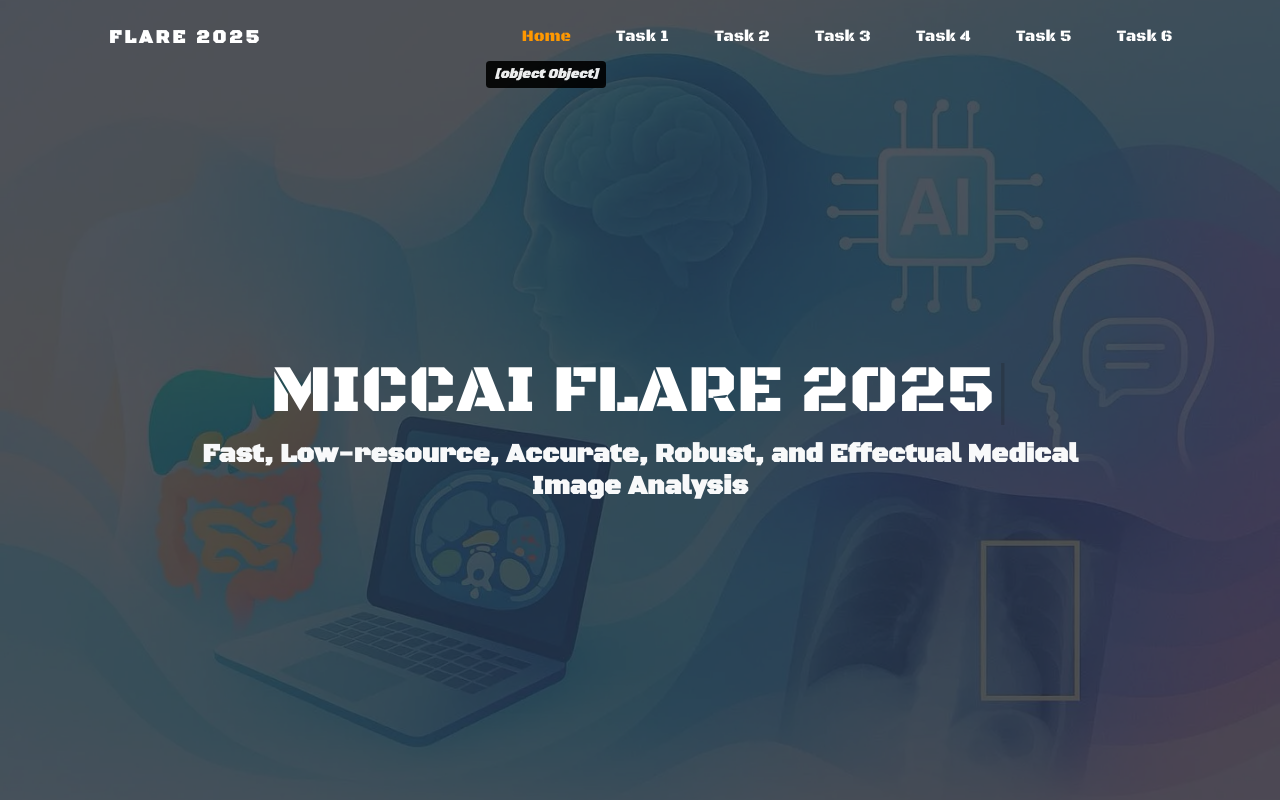
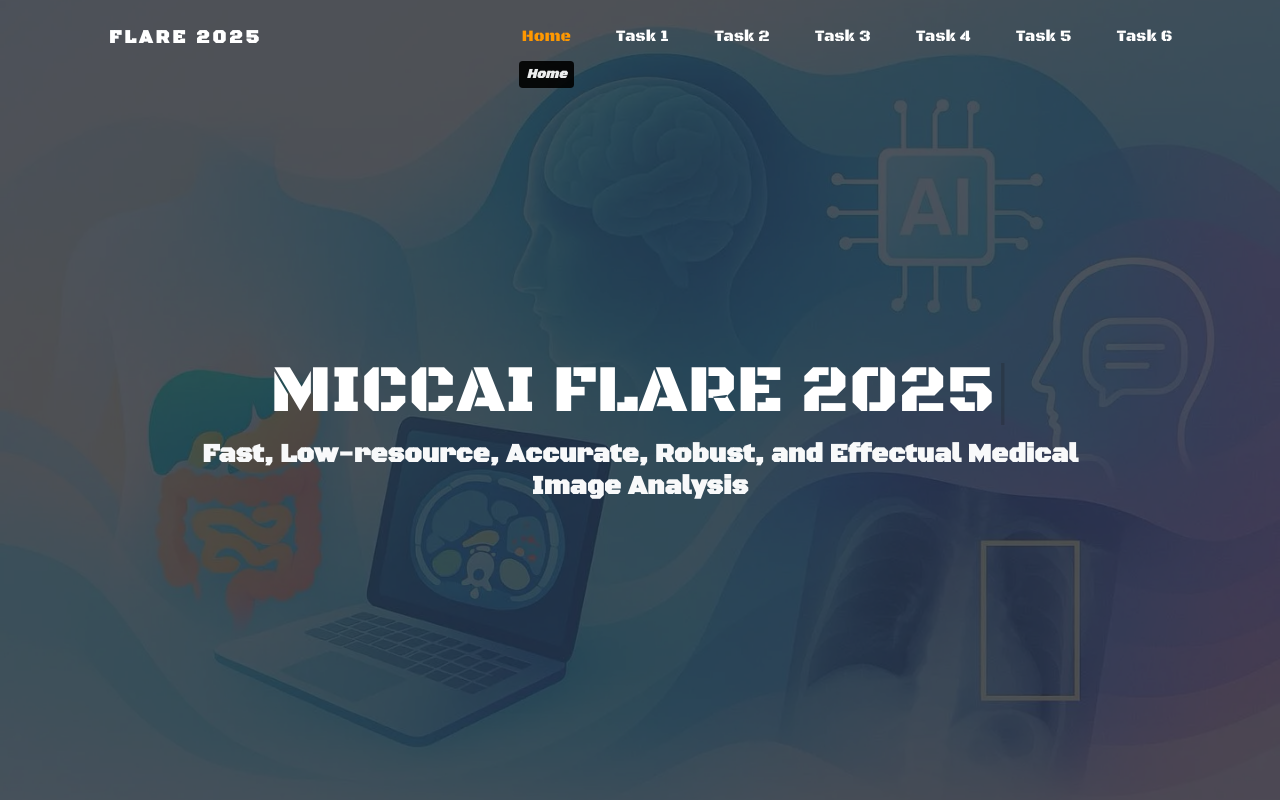
Before and after one commit to flare-medfm/flare-medfm.github.io, an Angular app: page / in a window 1280 px wide. Both pictures are taken after a click on the item "Home". Shown: the top 800 px of the page. Built offline with nearby package versions, Linux system fonts and the light colour scheme.

Commit message:
fix: tip

```diff
--- a/src/app/navbar/navbar.component.html
+++ b/src/app/navbar/navbar.component.html
@@ -83,7 +83,7 @@
 				>
 					<ng-template #title
 						><strong>
-							<em>{{ navLink }}</em>
+							<em>{{ navLink.name }}</em>
 						</strong></ng-template
 					><a
 						href="/"
```
